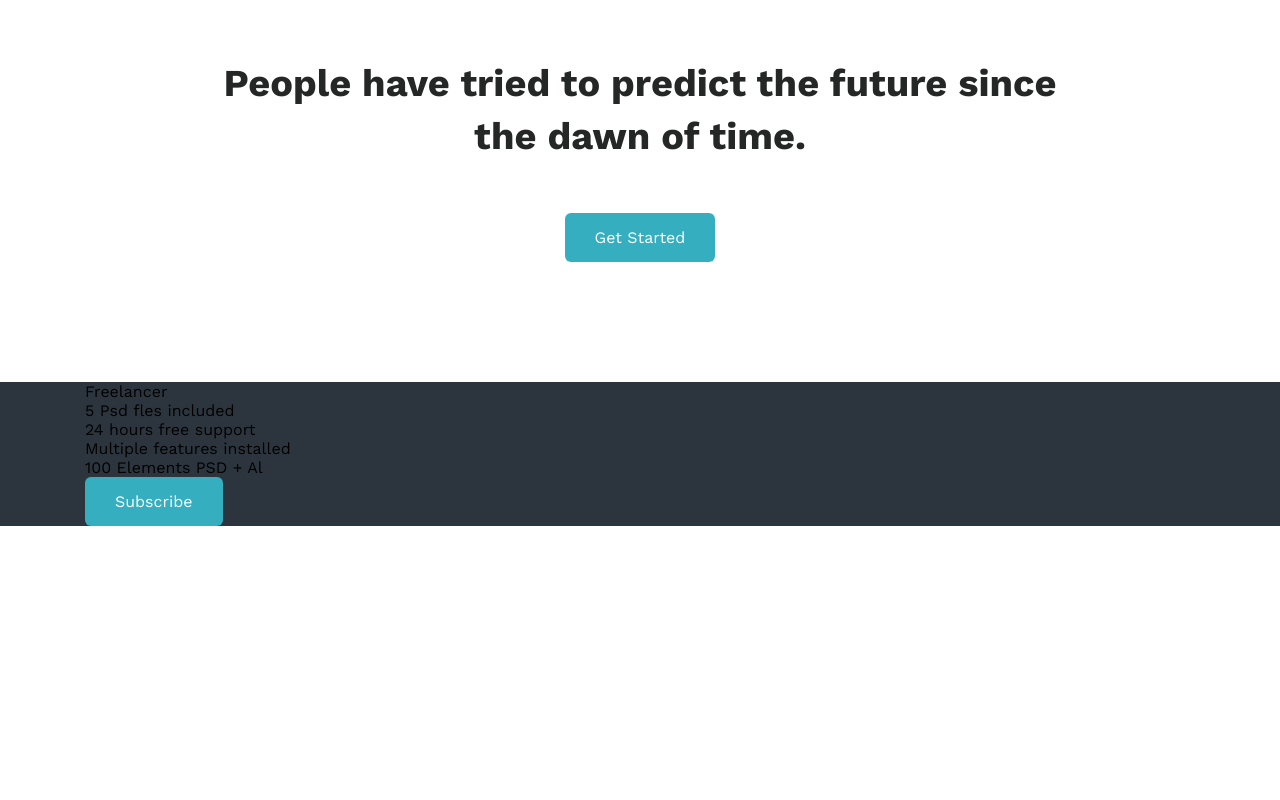
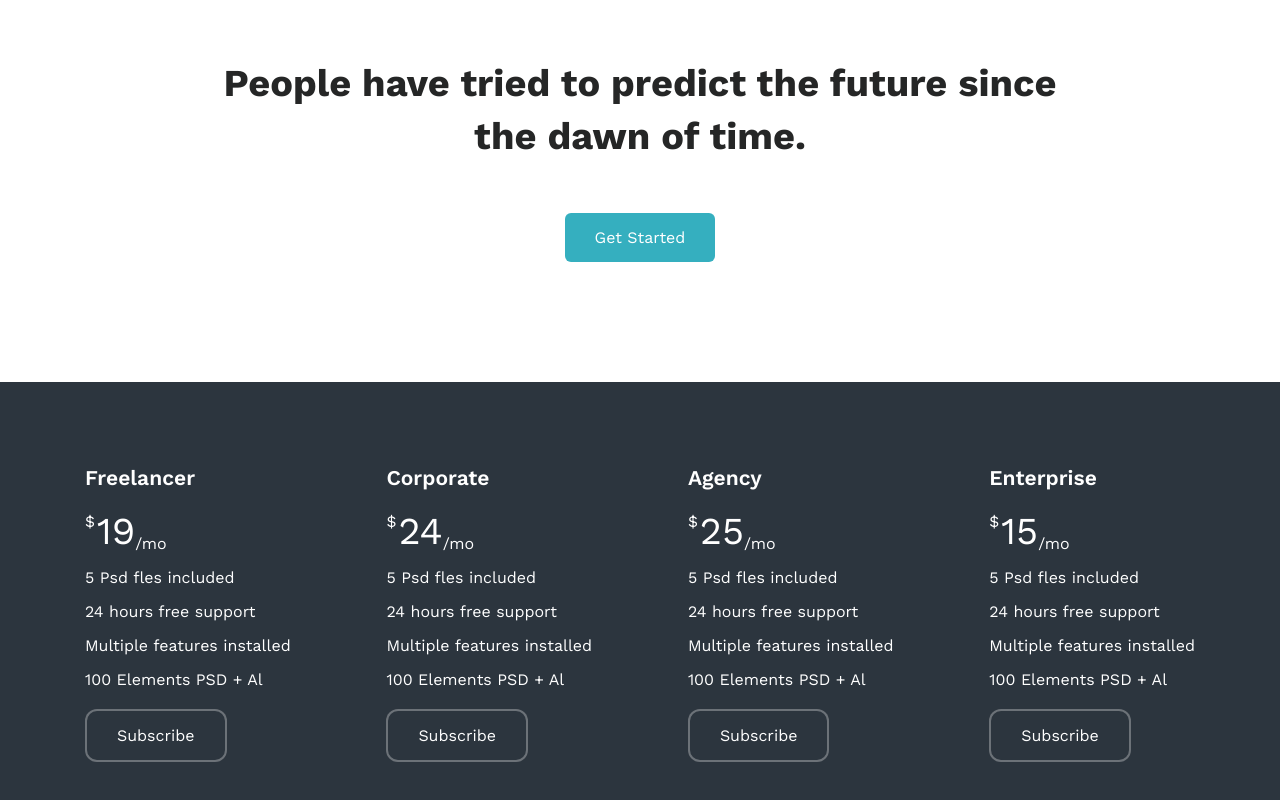
Before and after one commit to Anasteishahm/Maker, a plain HTML site: page index.html in a window 1280 px wide. Shown: the part 3975-4775 px from the top of the page. Before the commit the page ends 4501 px from the top, so only its background shows below. Drawn offline with nearby package versions, Linux system fonts and the light colour scheme.

Commit message:
Always and People section

```diff
--- a/index.html
+++ b/index.html
@@ -230,14 +230,61 @@
     <div class="container subscribe__container">
         <div class="subscribe__card">
             <h3 class="subscribe__title">Freelancer</h3>
-            <div class="prise">
-
+            <div class="price-container">
+                <span class="currency-symbol">$</span>
+                <span class="price-value">19</span>
+                <span class="price-unit">/mo</span>
             </div>
             <ul>
-                <li>5 Psd fles included</li>
-                <li>24 hours free support</li>
-                <li>Multiple features installed</li>
-                <li>100 Elements PSD + Al</li>
+                <li class="subscribe-text">5 Psd fles included</li>
+                <li class="subscribe-text">24 hours free support</li>
+                <li class="subscribe-text">Multiple features installed</li>
+                <li class="subscribe-text">100 Elements PSD + Al</li>
+            </ul>
+            <button class="btn subscribe-btn">Subscribe</button>
+        </div>
+        <div class="subscribe__card">
+            <h3 class="subscribe__title">Corporate</h3>
+            <div class="price-container">
+                <span class="currency-symbol">$</span>
+                <span class="price-value">24</span>
+                <span class="price-unit">/mo</span>
+            </div>
+            <ul>
+                <li class="subscribe-text">5 Psd fles included</li>
+                <li class="subscribe-text">24 hours free support</li>
+                <li class="subscribe-text">Multiple features installed</li>
+                <li class="subscribe-text">100 Elements PSD + Al</li>
+            </ul>
+            <button class="btn subscribe-btn">Subscribe</button>
+        </div>
+        <div class="subscribe__card">
+            <h3 class="subscribe__title">Agency</h3>
+            <div class="price-container">
+                <span class="currency-symbol">$</span>
+                <span class="price-value">25</span>
+                <span class="price-unit">/mo</span>
+            </div>
+            <ul>
+                <li class="subscribe-text">5 Psd fles included</li>
+                <li class="subscribe-text">24 hours free support</li>
+                <li class="subscribe-text">Multiple features installed</li>
+                <li class="subscribe-text">100 Elements PSD + Al</li>
+            </ul>
+            <button class="btn subscribe-btn">Subscribe</button>
+        </div>
+        <div class="subscribe__card">
+            <h3 class="subscribe__title">Enterprise</h3>
+            <div class="price-container">
+                <span class="currency-symbol">$</span>
+                <span class="price-value">15</span>
+                <span class="price-unit">/mo</span>
+            </div>
+            <ul>
+                <li class="subscribe-text">5 Psd fles included</li>
+                <li class="subscribe-text">24 hours free support</li>
+                <li class="subscribe-text">Multiple features installed</li>
+                <li class="subscribe-text">100 Elements PSD + Al</li>
             </ul>
             <button class="btn subscribe-btn">Subscribe</button>
         </div>
--- a/style.css
+++ b/style.css
@@ -420,4 +420,53 @@ header {
 
 .subscribe {
     background-color: #2C353E;
+    padding-bottom: 50px;
+    padding-top: 80px;
 }
+
+.subscribe__card {
+    color: #FFFFFF;
+}
+
+.subscribe-text {
+    margin-top: 15px;
+}
+
+.subscribe__title {
+    font-size: 21px;
+    font-weight: 600;
+    line-height: 1.5;
+    margin-bottom: 15px;
+}
+
+.subscribe-btn {
+    border-radius: 12px;
+    border: 2px solid rgba(255, 255, 255, 0.30);
+    background-color: #2C353E;
+    margin-top: 20px;
+}
+
+.subscribe__container {
+    display: flex;
+    justify-content: space-between;
+}
+
+.price-container {
+    display: flex;
+    align-items: flex-start;
+}
+
+.currency-symbol {
+    font-size: 16px;
+    margin-right: 2px;
+    line-height: 1.6;
+}
+
+.price-value {
+    font-size: 38px;
+}
+
+.price-unit {
+    font-size: 16px;
+    align-self: flex-end;
+}
```
